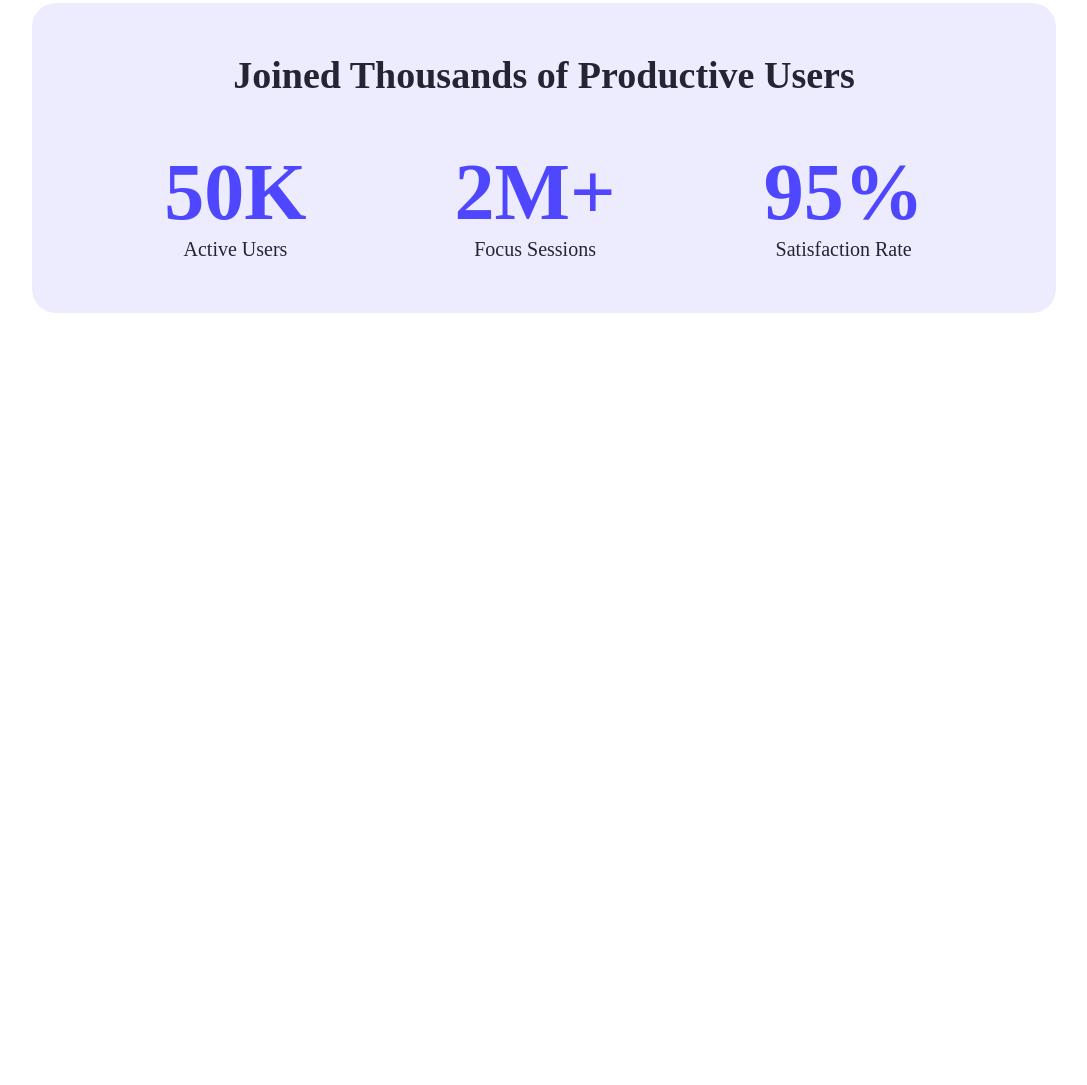
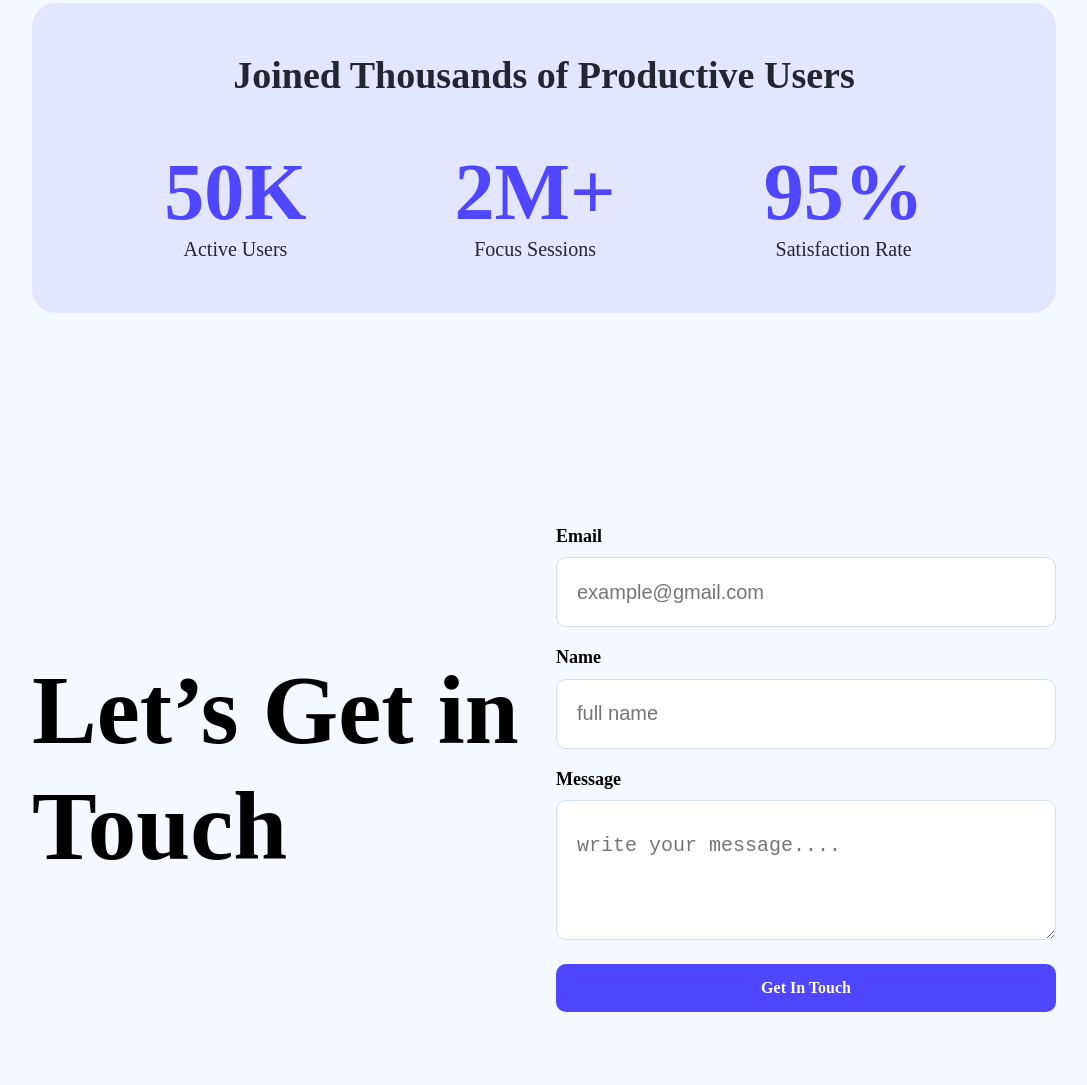
Before and after one commit to jinnahakondo/AssinementOne, a plain HTML site: page index.html in a window 1280 px wide. Shown: the part 1341-2426 px from the top of the page, without its empty margins (96-1183 px from the left). Before the commit the page ends 1794 px from the top, so only its background shows below. Drawn offline with Linux system fonts and the light colour scheme.

Commit message:
Get in Touch Section added

```diff
--- a/index.html
+++ b/index.html
@@ -10,7 +10,7 @@
 
 <body>
     <header>
-        <div class="banner-container">
+        <div class="banner-container w">
             <div class="banner-navbar">
                 <h2>Jinnah</h2>
                 <a href="#" class="btn">Sign Up</a>
@@ -25,7 +25,7 @@
 
     <main>
         <!-- ------- action -------  -->
-        <section class="action">
+        <section class="action w">
             <div class="action-text">
                 <h3 class="action-title"> See It in Action </h3>
                 <p class="description"> Explore the live preview and imagine your brand in this bold new look.</p>
@@ -37,7 +37,7 @@
         </section>
 
         <!-- ------- productive user section ------- -->
-        <section class="p-user">
+        <section class="p-user w">
             <h1>Joined Thousands of Productive Users</h1>
             <div class="users">
                 <div class="user">
@@ -54,6 +54,28 @@
                 </div>
             </div>
         </section>
+
+        <!-- ------- Get in touch section ------- -->
+        <section class="get-in-t w">
+            <h2 class="get-in-t-title">
+                Let’s Get in <br> Touch
+            </h2>
+            <form action="">
+                <div>
+                    <label for="email"> Email </label>
+                    <input type="email" placeholder="example@gmail.com" id="email">
+                </div>
+                 <div>
+                    <label for="name"> Name </label>
+                    <input type="text" placeholder="full name" id="name">
+                </div>
+                <div>
+                    <label for="message"> Message</label>
+                    <textarea id="message" placeholder="write your message...."></textarea>
+                </div>
+                <a href="#" class="btn form-btn"> Get In Touch</a>
+            </form>
+        </section>
     </main>
 
 
--- a/style.css
+++ b/style.css
@@ -7,10 +7,14 @@
 :root {
     --prm-color: #4E47FF;
     --t-color: #252432;
-    --d-color:#
+    --d-color: #
 }
 
 /* common style  */
+.w {
+    width: 80%;
+}
+
 .btn {
     text-decoration: none;
     font-size: 16px;
@@ -22,9 +26,11 @@
     color: #fff;
     transition: .5s;
 }
-p{
+
+p {
     color: var(--t-color);
 }
+
 /* hover efect area  */
 .btn:hover {
     color: var(--prm-color);
@@ -34,6 +40,9 @@ p{
 
 /* hover efect area ending point  */
 /* common style ending point  */
+body {
+    background-color: #F5F8FF;
+}
 
 header {
     width: 100vw;
@@ -46,7 +55,6 @@ header {
 }
 
 .banner-container {
-    width: 80%;
     margin: 0 auto;
 }
 
@@ -78,7 +86,6 @@ header {
 
 /* ------- action section styling ------- */
 .action {
-    width: 80%;
     height: 330px;
     display: flex;
     justify-content: space-between;
@@ -86,51 +93,112 @@ header {
     margin: 0 auto;
     margin-bottom: 190px;
 }
-.action-text .action-title{
+
+.action-text .action-title {
     font-size: 42px;
     font-weight: bold;
     color: var(--t-color);
     margin-bottom: 25px;
 }
-.action-text .description{
+
+.action-text .description {
     font-size: 24px;
     line-height: 30px;
     color: var(--d-color);
     margin-bottom: 25px;
 
 }
+
 .action .action-img img {
     border-radius: 48px;
 }
 
 /* -- ------- productive user section ------- -- */
-.p-user{
-    width: 80%;
+.p-user {
     height: 310px;
     margin: 0 auto;
     margin-bottom: 140px;
     text-align: center;
-    /* background-color: rgba(193, 192, 255, 0.596); */
     background-color: rgba(78, 71, 255, 0.1);
     border-radius: 24px;
 }
-.p-user h1{
+
+.p-user h1 {
     font-size: 38px;
     font-weight: bold;
     color: var(--t-color);
     padding: 50px 0;
 }
-.p-user .users{
+
+.p-user .users {
     display: flex;
     justify-content: center;
     align-items: center;
     gap: 148px;
 }
-.p-user .users h2{
+
+.p-user .users h2 {
     font-size: 80px;
     font-weight: bold;
     color: var(--prm-color);
 }
-.p-user .users p{
+
+.p-user .users p {
     font-size: 20px;
 }
+
+/* -- ------- Get in touch section ------- -- */
+.get-in-t {
+    margin: 0 auto;
+    height: 632px;
+    display: flex;
+    justify-content: space-between;
+    align-items: center;
+    background: #F5F8FF;
+    padding: 130px 0;
+}
+
+.get-in-t h2 {
+    font-size: 97px;
+    font-weight: 700;
+    line-height: 120%;
+    color: #000000;
+}
+
+form label {
+    display: block;
+    font-size: 18px;
+    font-weight: 600;
+    line-height: 120%;
+    padding-bottom: 10px;
+
+}
+
+form div {
+    margin-bottom: 20px;
+}
+
+form div input,
+textarea {
+    width: 500px;
+    height: 70px;
+    border: 1px solid #D6DDED;
+    border-radius: 10px;
+}
+
+form div textarea {
+    height: 140px;
+}
+
+form div input[placeholder],
+textarea {
+    font-size: 20px;
+    line-height: 150%;
+    padding: 30px 20px;
+}
+
+.form-btn {
+    display: block;
+    text-align: center;
+    width: 500px;
+}
```
